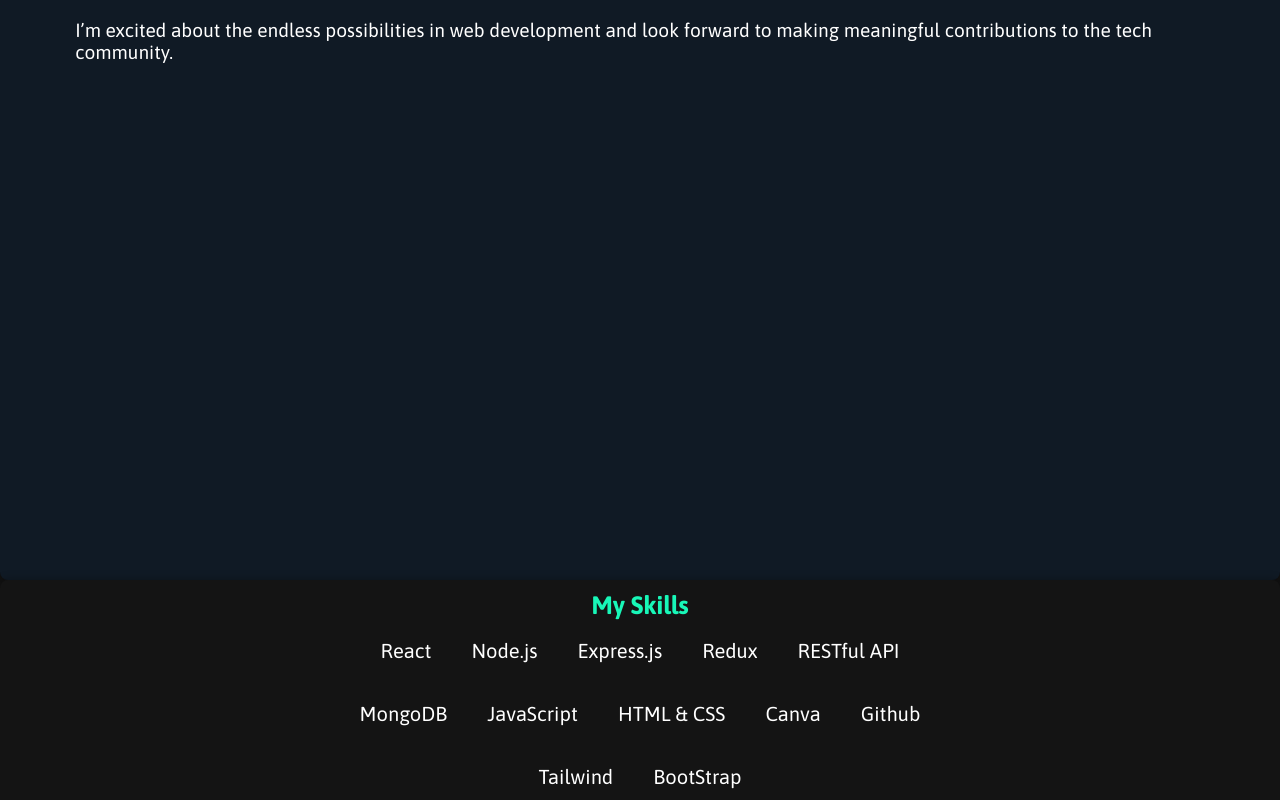
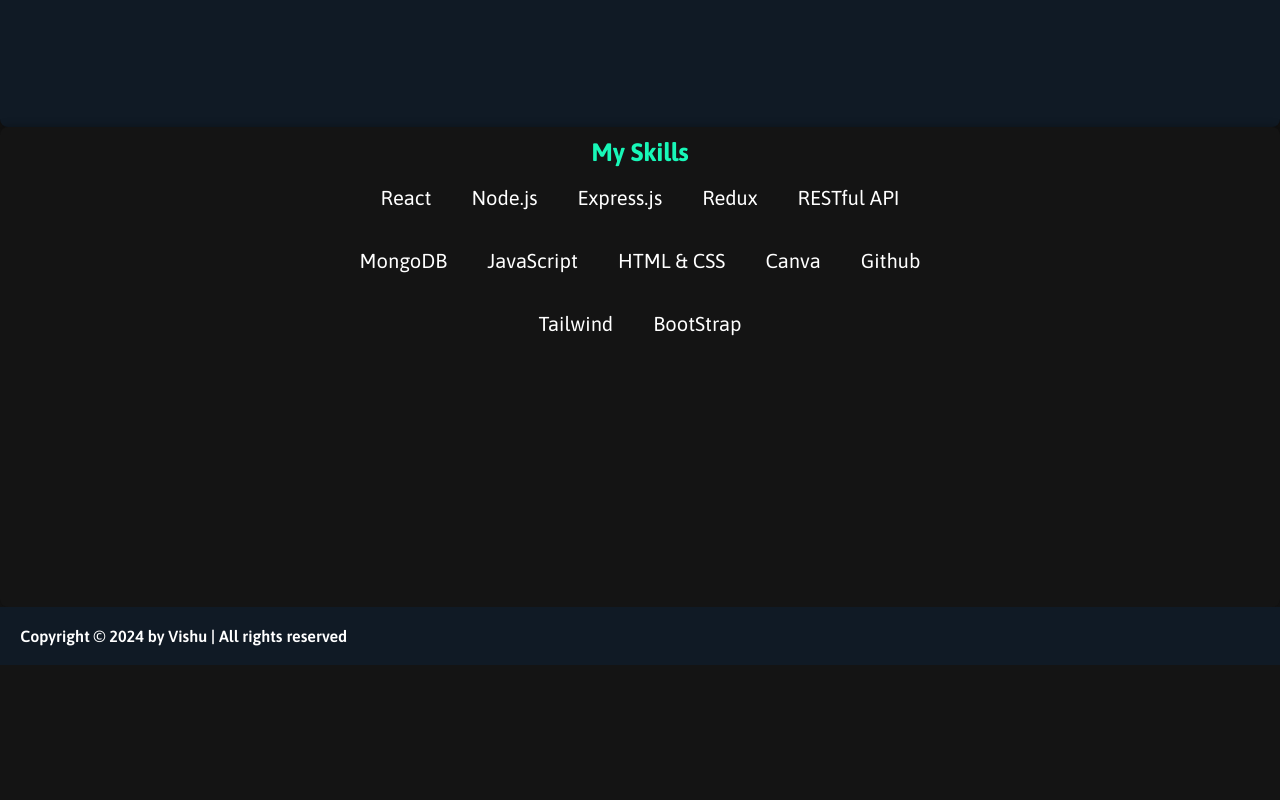
Before and after one commit to vishvajeet2012/vishvajeet-shukla-portfolio, a website: page index.html in a window 1280 px wide. Shown: the part 1020-1820 px from the top of the page. After the commit the page ends 1685 px from the top, so only its background shows below. Drawn offline with nearby package versions, Linux system fonts and the light colour scheme.

Commit message:
imporove ui

```diff
--- a/style.css
+++ b/style.css
@@ -29,7 +29,7 @@
 }
 
 section{
-    min-height: 100vh;
+
     padding: 10rem 9% 2rem;
 }
 
@@ -186,8 +186,7 @@
     color: blue;
 }
 .about {
-
-
+    min-height: 80vh;
     background-color: var(--second-bg-color);
     padding: 2rem 2rem;
     border-radius: 8px;
@@ -208,7 +207,7 @@
 
 }
 .skill {
-
+    min-height: 60vh;
     flex-wrap: wrap;
     gap: 2rem;
     flex-direction: column;
```
